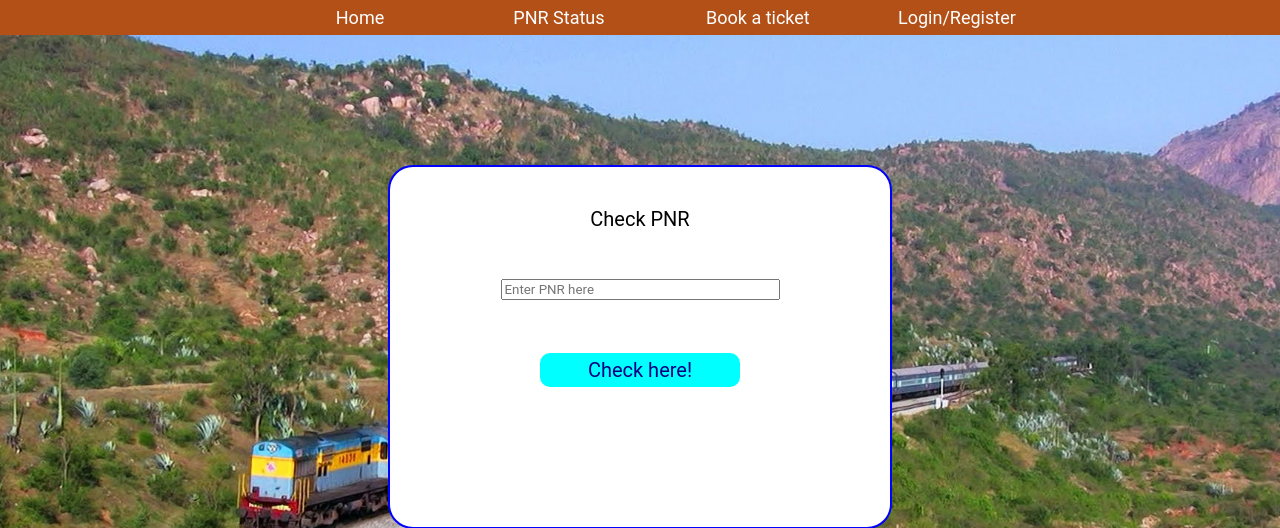
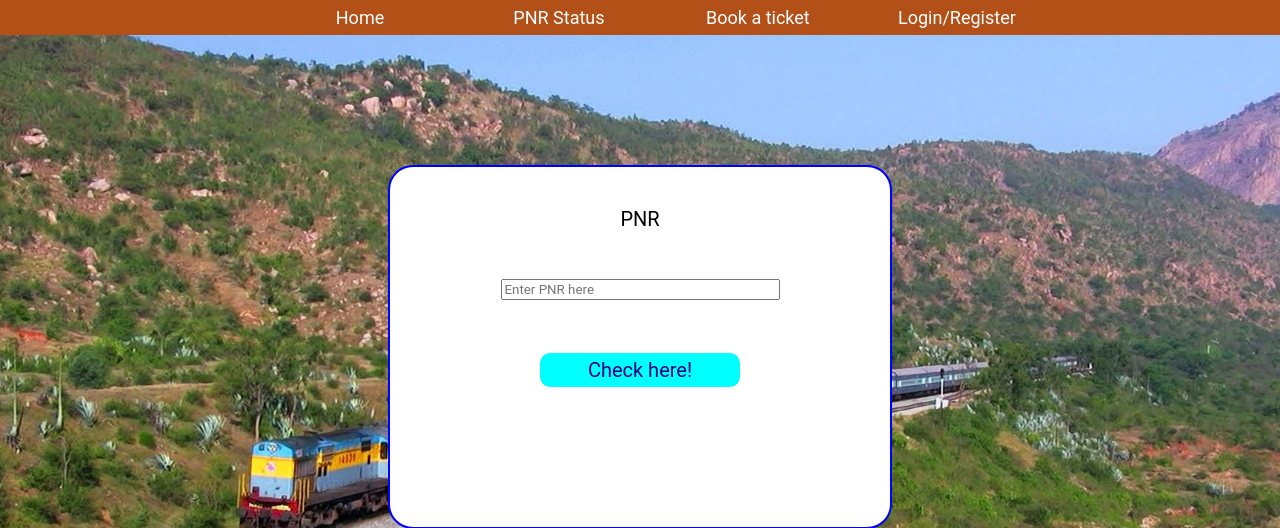
Before and after one commit to panchamisn13/group_project, a PHP site: page /pnrstatus.php in a window 1280 px wide. Shown: the top 528 px of the page. Run offline with PHP 8.4, Linux system fonts and the light colour scheme.

Commit message:
New Changes

```diff
--- a/pnrstatus.php
+++ b/pnrstatus.php
@@ -62,7 +62,7 @@ if(mysqli_query($conn, $sql))
 <?php
 include("header.php"); ?>
 <center>
-	<div id="pnr">Check PNR<br/><br/>
+	<div id="pnr">PNR<br/><br/>
 	<form method="post" name="pnrstatus" action="pnrstatus.php">
 	<div id="pnrtext"><input type="text" name="pnr" size="30" maxlength="10" placeholder="Enter PNR here"></div>
 	<br/><br/>
```
